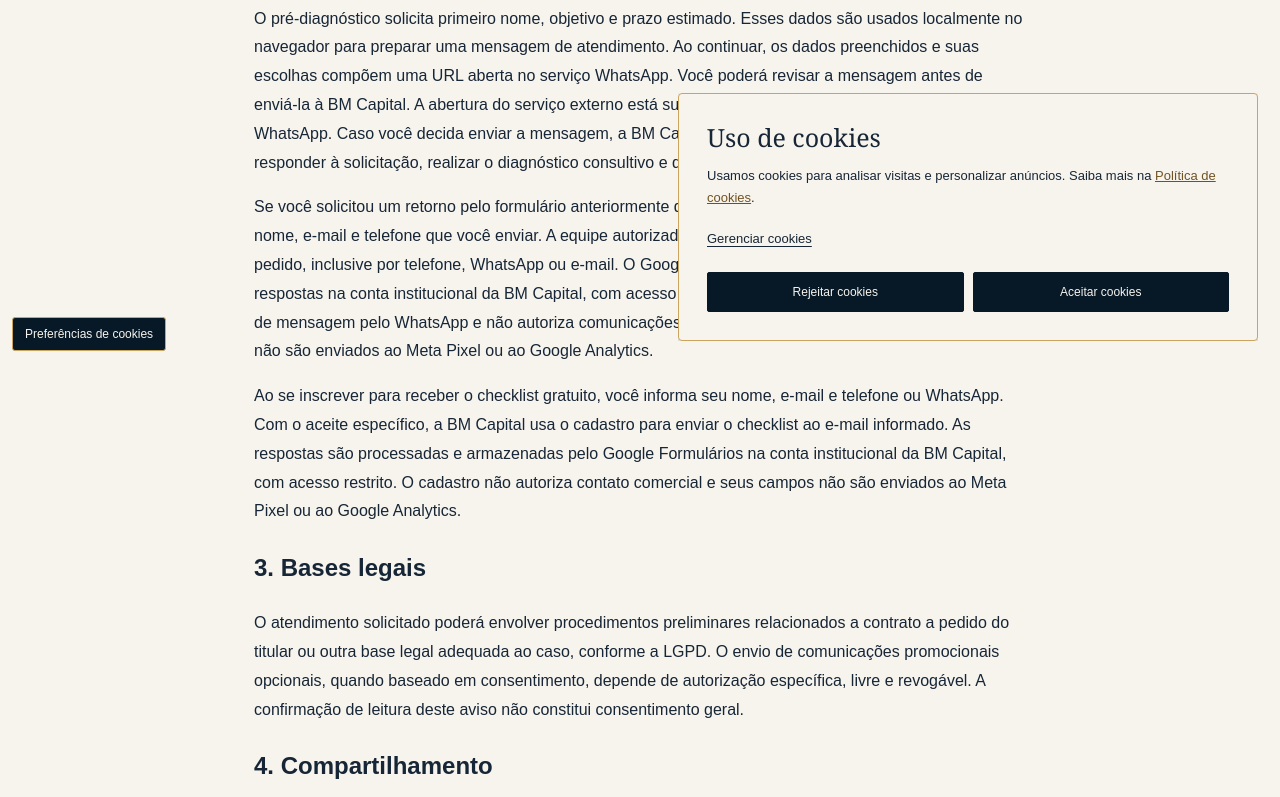
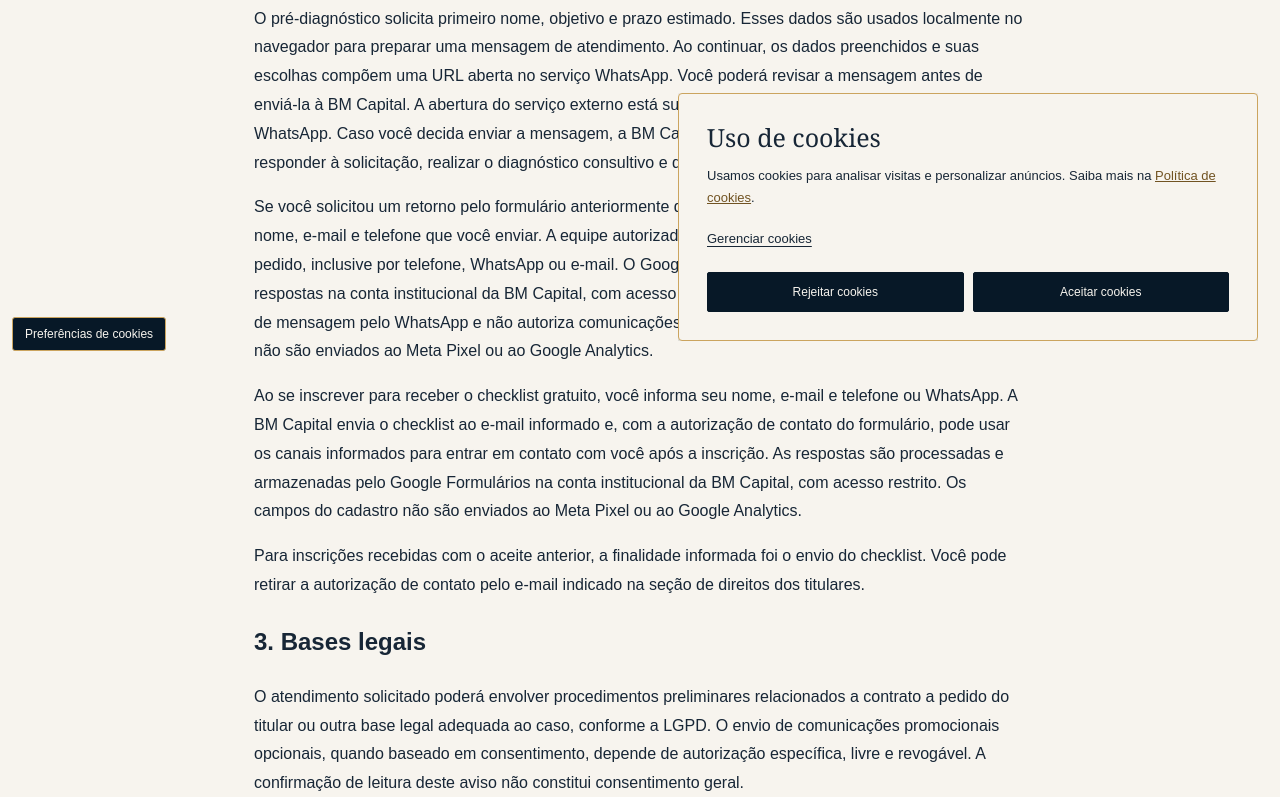
Before and after one commit to brunomariano102-ctrl/SITE-BM-CAPITAL, a Next.js app: page /privacidade in a window 1280 px wide. Shown: the part 437-1234 px from the top of the page. Built offline with nearby package versions, Linux system fonts and the light colour scheme; no server answers.

Commit message:
Alinha aviso de privacidade à autorização de contato do checklist

```diff
--- a/app/privacidade/page.tsx
+++ b/app/privacidade/page.tsx
@@ -62,12 +62,17 @@ export default function Privacidade() {
       </p>
       <p>
         Ao se inscrever para receber o checklist gratuito, você informa seu
-        nome, e-mail e telefone ou WhatsApp. Com o aceite específico, a BM
-        Capital usa o cadastro para enviar o checklist ao e-mail informado.
+        nome, e-mail e telefone ou WhatsApp. A BM Capital envia o checklist ao
+        e-mail informado e, com a autorização de contato do formulário, pode
+        usar os canais informados para entrar em contato com você após a inscrição.
         As respostas são processadas e armazenadas pelo Google Formulários na
-        conta institucional da BM Capital, com acesso restrito. O cadastro não
-        autoriza contato comercial e seus campos não são enviados ao Meta Pixel
-        ou ao Google Analytics.
+        conta institucional da BM Capital, com acesso restrito. Os campos do
+        cadastro não são enviados ao Meta Pixel ou ao Google Analytics.
+      </p>
+      <p>
+        Para inscrições recebidas com o aceite anterior, a finalidade
+        informada foi o envio do checklist. Você pode retirar a autorização
+        de contato pelo e-mail indicado na seção de direitos dos titulares.
       </p>
       <h2>3. Bases legais</h2>
       <p>
```
